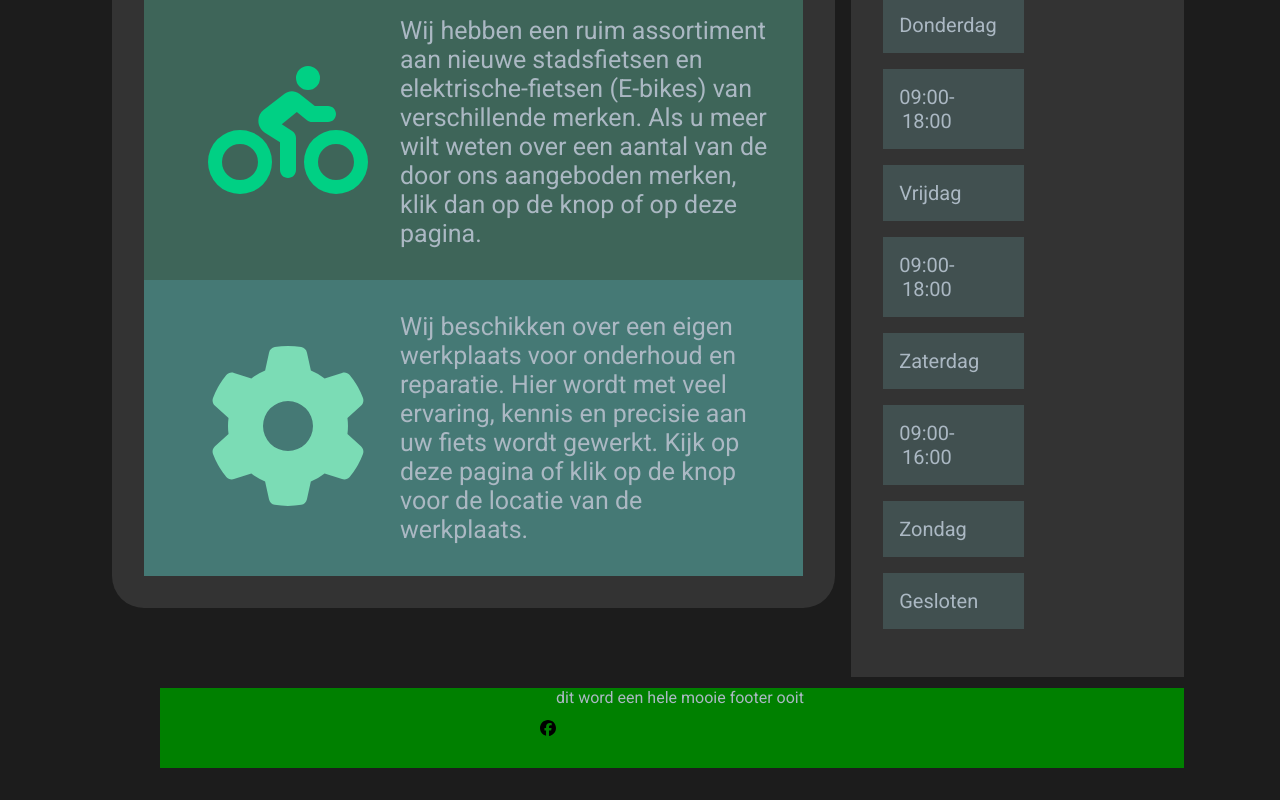
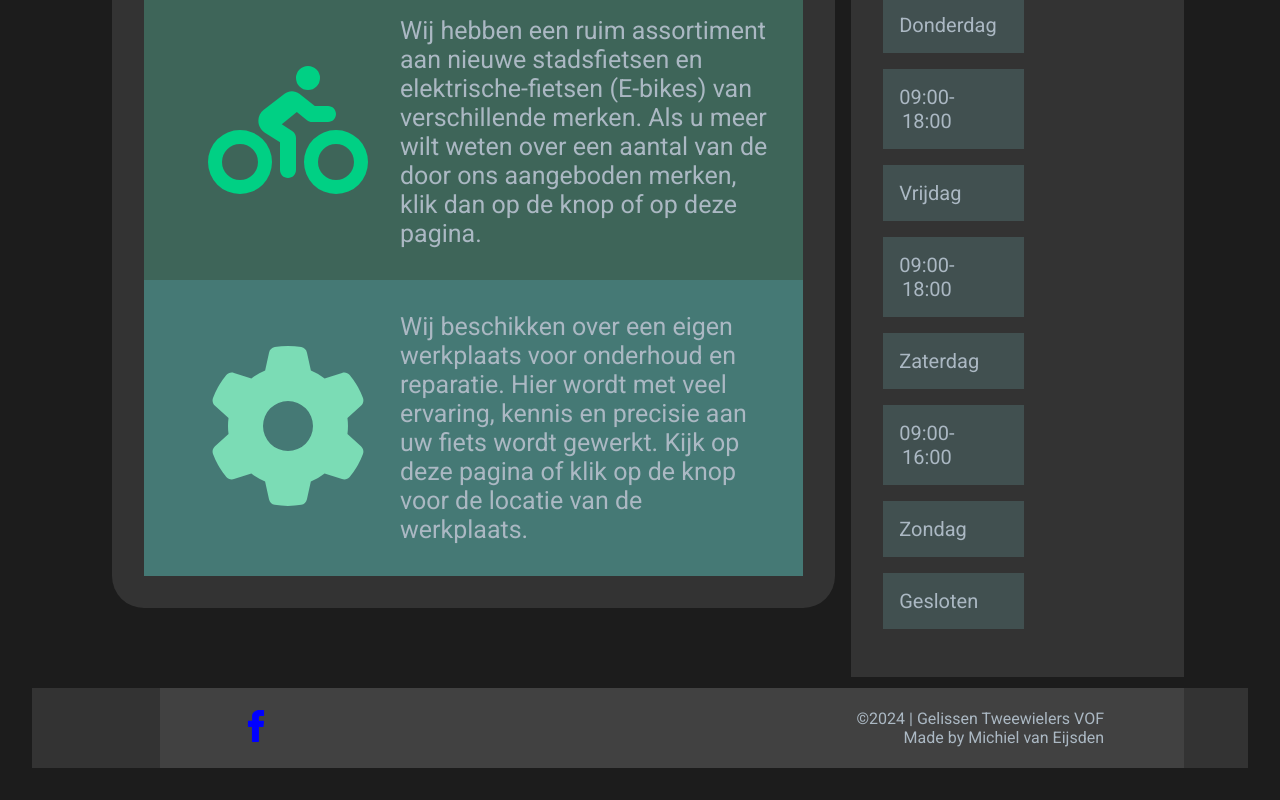
Before and after one commit to MichielvanEijsden/eindopdracht-gelissen, a React (Vite) app: page / in a window 1280 px wide. Shown: the part 1251-2051 px from the top of the page. Built offline with nearby package versions, Linux system fonts and the light colour scheme.

Commit message:
footer in order gemaakt

```diff
--- a/src/pages/footer/Footer.css
+++ b/src/pages/footer/Footer.css
@@ -1,7 +1,20 @@
 .footer-bar{
     display: flex;
-    justify-content: center;
-    background-color: green;
+    justify-content: space-between;
+    background-color: var(--inner-page-container);
+    align-items: center;
     width: 80vw;
     height: 10vh;
 }
+footer {
+    background-color:var(--page-container);
+    color: var(--text-color);
+}
+.fb-icon{
+    width: 2rem;
+    margin-left: 5rem;
+}
+.footer-text{
+    text-align: right;
+    margin-right: 5rem;
+}
--- a/src/pages/footer/Footer.jsx
+++ b/src/pages/footer/Footer.jsx
@@ -1,13 +1,17 @@
 import './Footer.css'
 import fb_logo from '../../assets/facebook.svg'
+import {Link} from "react-router-dom";
 function Footer(){
     return(
         <footer>
             <div className='outer-container'>
             <div className='inner-container'>
                 <div className='footer-bar'>
-                    <img src={fb_logo}  alt='fb logo'/>
-                    dit word een hele mooie footer ooit
+                    <Link to='https://www.facebook.com/GelissentweewielersBeek'><img className='fb-icon' src={fb_logo}  alt='fb logo'/></Link>
+                    <div className='footer-text'>
+                    <p> ©2024 | Gelissen Tweewielers VOF</p>
+                        <p>Made by Michiel van Eijsden</p>
+                    </div>
                 </div>
 
             </div>
```
Also changed, not shown: src/assets/facebook.svg.
